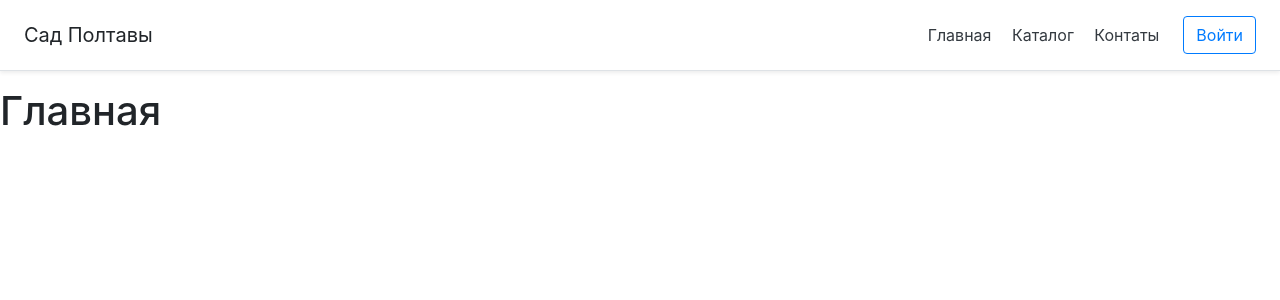
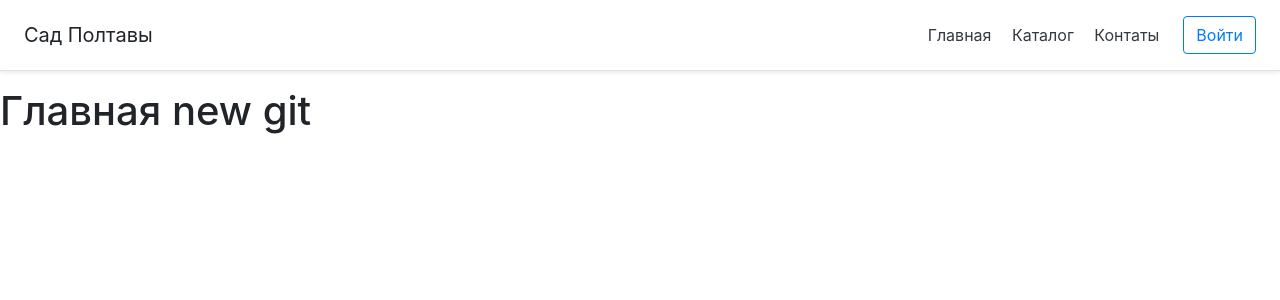
Before and after one commit to allwebbox/pl, a Django app: page / in a window 1280 px wide. Shown: the top 300 px of the page. Run offline with Django 3.2, Linux system fonts and the light colour scheme; some libraries are stand-ins or nearby versions.

Commit message:
from win 1

```diff
--- a/catalog/templates/catalog/index.html
+++ b/catalog/templates/catalog/index.html
@@ -3,5 +3,5 @@
 {%block title%}Сад Полтавы - Главная{%endblock%}
 
 {%block content%}
-<h1>Главная</h1>
+<h1>Главная new git</h1>
 {%endblock%}
```
